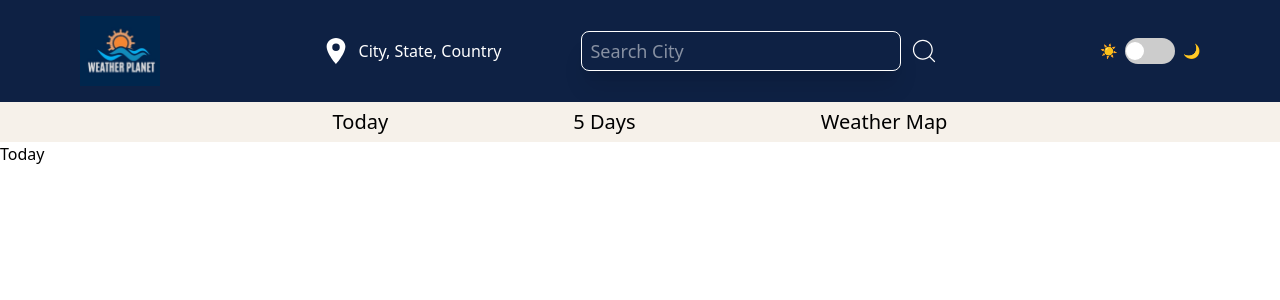
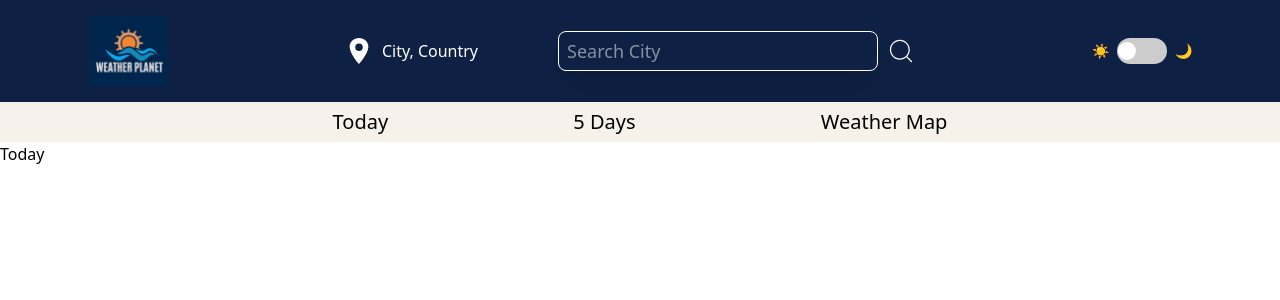
Before and after one commit to arsharora017/react-weather-app-v2, a React (Vite) app: page / in a window 1280 px wide. Shown: the top 300 px of the page. Built offline with nearby package versions, Linux system fonts and the light colour scheme.

Commit message:
create Weather Context to share weather data across different components

```diff
--- a/src/App.jsx
+++ b/src/App.jsx
@@ -21,5 +21,3 @@ function App() {
 }
 
 export default App;
-
-//className="bg-[#e2d4ff] grid min-h-screen"
--- a/src/components/Body.jsx
+++ b/src/components/Body.jsx
@@ -1,11 +1,14 @@
 import { Outlet } from "react-router";
 import Header from "./Header";
+import { WeatherProvider } from "../context/WeatherContext";
 
 const Body = () => {
   return (
     <>
-      <Header />
-      <Outlet />
+      <WeatherProvider>
+        <Header />
+        <Outlet />
+      </WeatherProvider>
     </>
   );
 };
--- a/src/components/Header.jsx
+++ b/src/components/Header.jsx
@@ -4,8 +4,12 @@ import NavBar from "./NavBar";
 import ThemeToggle from "./ThemeToggle"; // Import the ThemeToggle component
 import { NavLink } from "react-router";
 import Input from "./Input";
+import { useContext } from "react";
+import WeatherContext from "../context/WeatherContext";
+// import { useWeather } from "../context/WeatherContext";
 
 const Header = () => {
+  const { weather } = useContext(WeatherContext);
   return (
     <header className="flex flex-col text-white">
       <div className="flex justify-around py-4 bg-[#0e2144]">
@@ -17,7 +21,11 @@ const Header = () => {
         <div className="flex gap-20">
           <div className="flex justify-center gap-2">
             <IoLocationSharp className="self-center " size={30} />
-            <span className="self-center">City, State, Country</span>
+            <span className="self-center">
+              {weather
+                ? `${weather.name}, ${weather.country}`
+                : "City, Country"}
+            </span>
           </div>
           <div className="flex justify-center">
             <Input />
--- a/src/components/Input.jsx
+++ b/src/components/Input.jsx
@@ -1,14 +1,16 @@
-import { useState } from "react";
+import { useContext, useState } from "react";
 import { CiSearch } from "react-icons/ci";
-import getWeatherByCity from "./getWeatherByCity";
+import WeatherContext from "../context/WeatherContext";
+
 const Input = () => {
   const [city, setCity] = useState("");
+  const { fetchWeather } = useContext(WeatherContext);
 
   const handleKeydown = (e) => {
     if (e.key === "Enter") {
       if (city !== "") {
         // enter input value to get weather data by city
-        getWeatherByCity(city);
+        fetchWeather(city);
       }
       setCity("");
     }
--- a/src/components/getFormattedData.jsx
+++ /dev/null
@@ -1,5 +0,0 @@
-const getFormattedData = () => {
-  return <></>;
-};
-
-export default getFormattedData;
--- /dev/null
+++ b/src/context/WeatherContext.jsx
@@ -0,0 +1,28 @@
+import { createContext, useState } from "react";
+import getWeatherByCity from "../components/getWeatherByCity";
+
+// Create context
+const WeatherContext = createContext({});
+
+// Custom Hook to use Context
+// export const useWeather = () => {
+//   return useContext(WeatherContext);
+// };
+
+// Provider Component
+export const WeatherProvider = ({ children }) => {
+  const [weather, setWeather] = useState("");
+
+  // function to fetch and store weather data
+  const fetchWeather = async (city) => {
+    const data = await getWeatherByCity(city);
+    setWeather(data);
+  };
+  return (
+    <WeatherContext.Provider value={{ weather, fetchWeather }}>
+      {children}
+    </WeatherContext.Provider>
+  );
+};
+
+export default WeatherContext;
```
